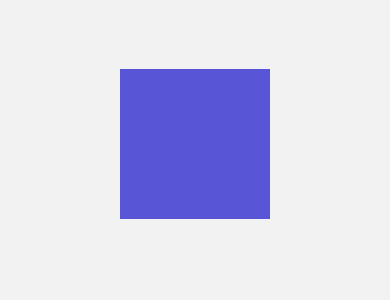
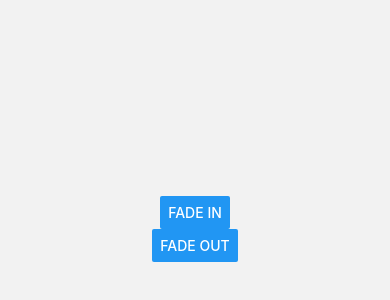
Before and after one commit to belenjn/components-project-react-native, a React Native app: screen /Animation101Screen in a window 390 px wide. Shown: the part 278-578 px from the top of the page. Built offline with nearby package versions, Linux system fonts and the light colour scheme.

Commit message:
fadeIn and fadeOut done

```diff
--- a/src/screens/Animation101Screen.tsx
+++ b/src/screens/Animation101Screen.tsx
@@ -1,11 +1,34 @@
+/* eslint-disable @typescript-eslint/no-unused-vars */
 /* eslint-disable react-native/no-inline-styles */
-import React from 'react';
-import {StyleSheet, View} from 'react-native';
+import React, {useRef} from 'react';
+import {Animated, Button, StyleSheet, View} from 'react-native';
 
 export const Animation101Screen = () => {
+  const opacity = useRef(new Animated.Value(0)).current;
+
+  const fadeIn = () => {
+    Animated.timing(opacity, {
+      toValue: 1,
+      duration: 300,
+      useNativeDriver: true,
+    }).start();
+  };
+
+  const fadeOut = () => {
+    Animated.timing(opacity, {
+      toValue: 0,
+      duration: 300,
+      useNativeDriver: true,
+    }).start();
+  };
+
   return (
     <View style={styles.container}>
-      <View style={styles.purpleBox} />
+      <Animated.View
+        style={{...styles.purpleBox, opacity: opacity, marginBottom: 20}}
+      />
+      <Button title="Fade In" onPress={fadeIn} />
+      <Button title="Fade Out" onPress={fadeOut} />
     </View>
   );
 };
```
